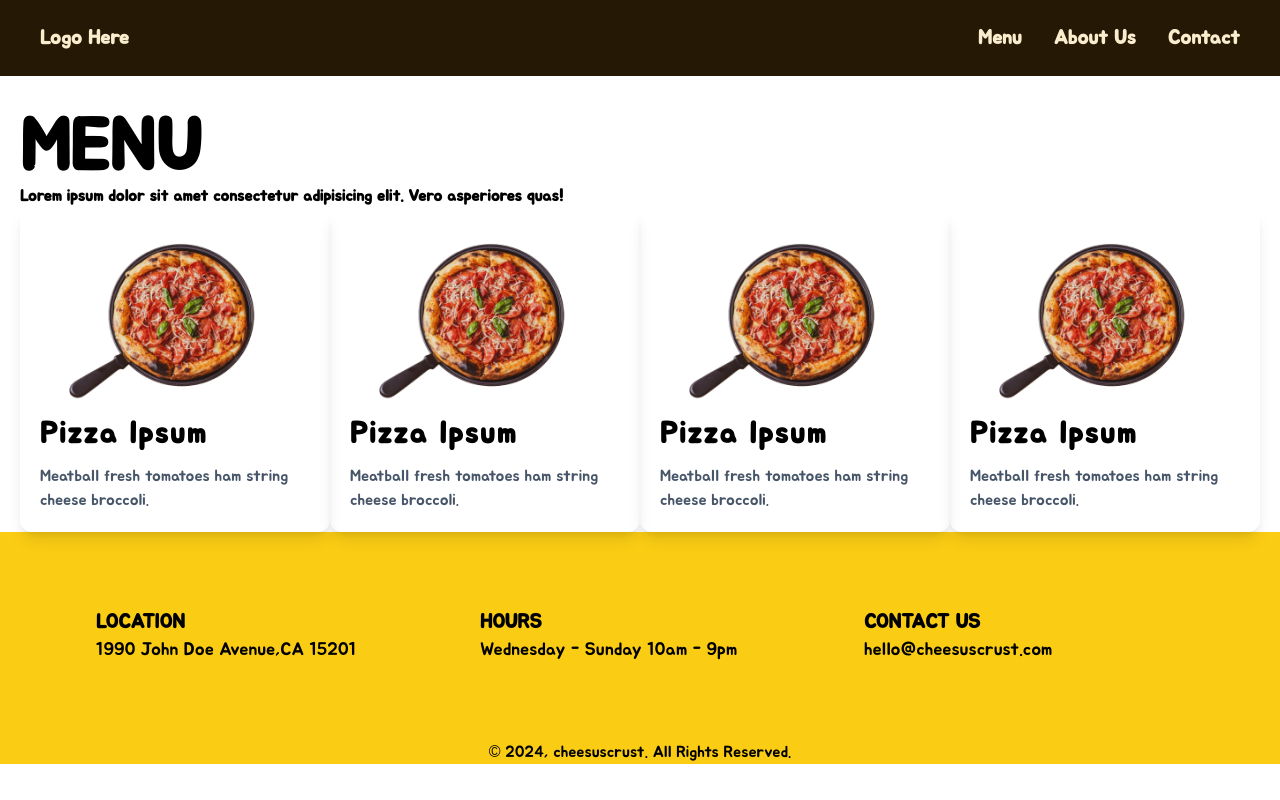
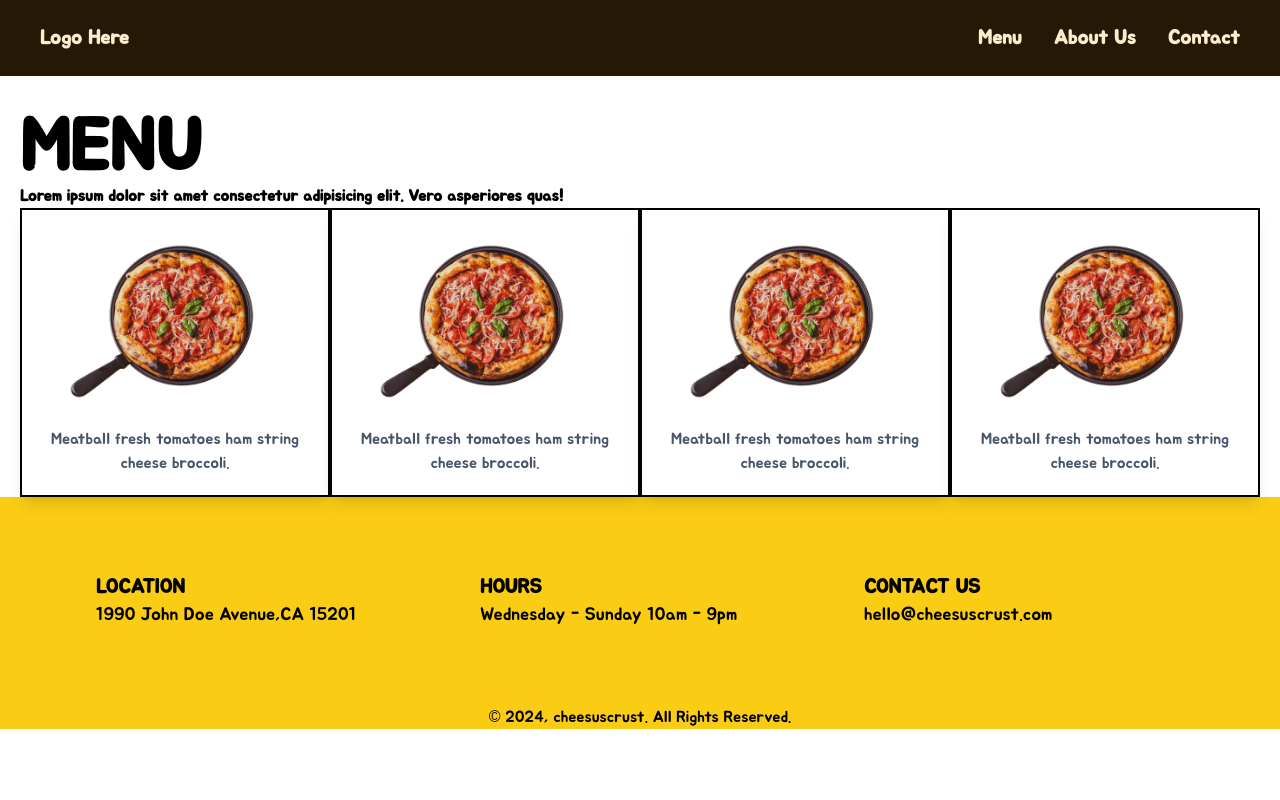
Before and after one commit to jazxbx/sliceria, a React (Vite) app: page /menu in a window 1280 px wide. Built offline with nearby package versions, Linux system fonts and the light colour scheme.

Commit message:
refactor Card component to include name and price props, and update styling

```diff
--- a/src/components/Card.tsx
+++ b/src/components/Card.tsx
@@ -1,24 +1,29 @@
+// TODO: Add alt to src
+
 export default function Card({
   src,
+  name,
   alt,
-  title,
   desc,
+  price,
 }: {
   src: string;
+  name: string;
   alt: string;
-  title: string;
   desc: string;
+  price: number;
 }) {
   return (
-    <div className='rounded-xl shadow-lg'>
+    <div className='border-2 border-black shadow-lg bg-white text-center'>
       <div className='p-5 flex flex-col'>
         <div className='overflow-hidden'>
           <img src={src} alt={alt} className='w-full object-scale-down' />
         </div>
         <h3 className='text-2xl md:text-3xl font-semibold mt-2 tracking-wider'>
-          {title}
+          {name}
         </h3>
         <p className='text-slate-600 mt-3'>{desc}</p>
+        <p>{price}</p>
       </div>
     </div>
   );
```
